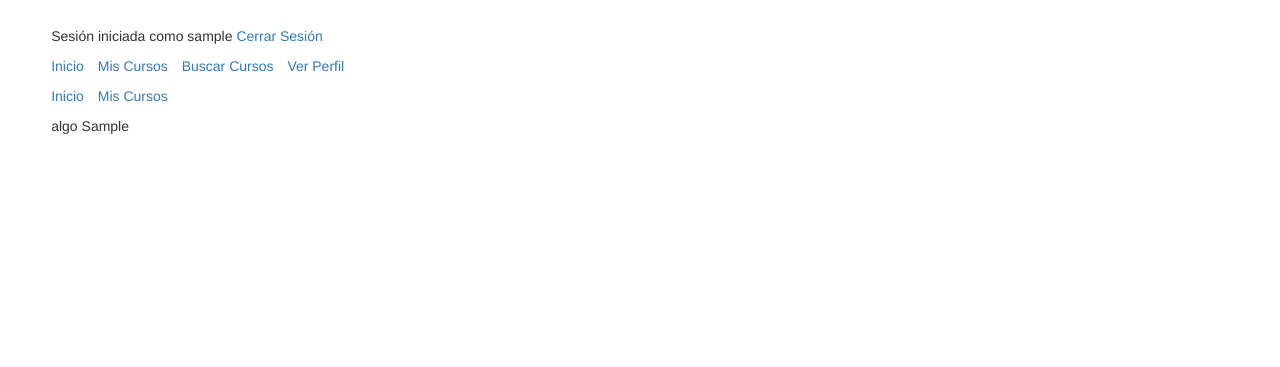
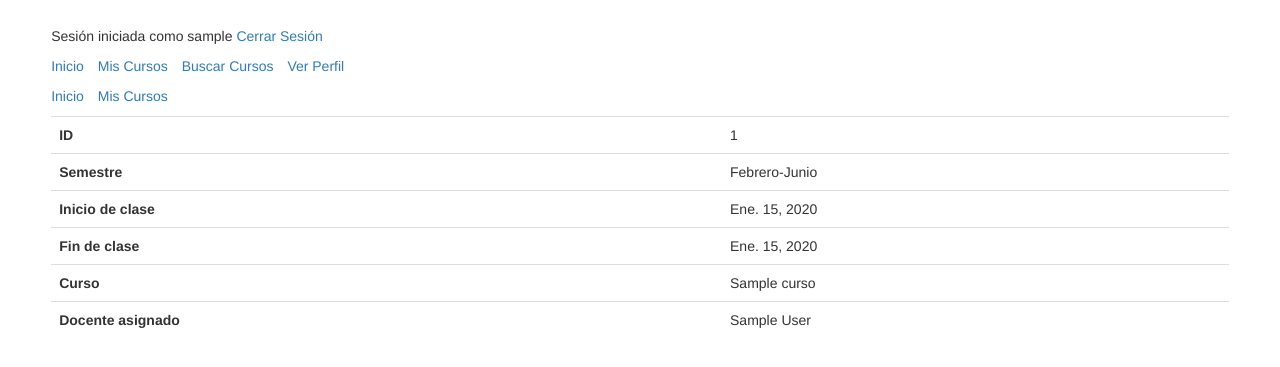
Before and after one commit to anderojas1/moodle_reloaded, a Django app: template templates/moodle/detalles_cohorte.html in a window 1280 px wide. Shown: the top 367 px of the page. Run offline with Django 3.2, Linux system fonts and the light colour scheme; a user stored in the database is signed in; tables that the repository leaves empty hold one stand-in row (values such as "Sample post"); the template is opened without the code that fills it: values that come from a table or form of the project are taken from there, most other values are stand-ins (such as "Sample title", 1, 10 or a date in 2020); parts of the project's set-up code (start-up, migrations or seed data) failed here and were passed over; some libraries are stand-ins or nearby versions.

Commit message:
admin puede ver los cursos, ver su información, ver sus cohortes y ver el detalle de ellas (todos los datos del modelo cohorte)

```diff
--- a/moodle/forms.py
+++ b/moodle/forms.py
@@ -1,7 +1,7 @@
 from django.forms import ModelForm
 from django import forms
 from .models import LeaderTeacher, Curso, RegistroNotas, Actividad, Curso
-from .models import LeaderTeacher, RegistroNotas, Actividad, NivelEscolar
+from .models import LeaderTeacher, RegistroNotas, Actividad
 
 class LeaderTeacherForm(ModelForm):
 
@@ -175,7 +175,7 @@ class CursoForm (ModelForm):
 		}
 
 
-class NivelEscolarForm(ModelForm):
+"""class NivelEscolarForm(ModelForm):
 	class Meta:
 		model = NivelEscolar
-		fields = ['nombre', 'soporte']
+		fields = ['nombre', 'soporte']"""
--- a/moodle/models.py
+++ b/moodle/models.py
@@ -135,6 +135,14 @@ class Cohorte(models.Model):
     def get_absolute_url(self):
         return ("detalles_cohorte", [self.id])
 
+    def get_semestre(self):
+        if self.semestre == 0:
+            return 'Febrero-Junio'
+        elif self.semestre == 1:
+            return 'Agosto-Diciembre'
+        else:
+            return 'None'
+
 class RegistroNotas(models.Model):#antes se llamaba ternaria
     actividad = models.ForeignKey(Actividad)
     cohorte = models.ForeignKey(Cohorte)
--- a/moodle/urls.py
+++ b/moodle/urls.py
@@ -1,10 +1,10 @@
 from django.conf.urls import include, url, patterns
 from django.contrib import admin
 from .views import LeaderDetalles, BuscarLeaderTeacher, TipoReportes, CursoDetalles, BuscarCursos, ListarNota, MatricularLeaderTeacher, MasterDetalles, CohortesCursos
-from .views import MasterCohorte, ActividadDetalles, ActividadFormulario
+from .views import DetallesCohorte, ActividadDetalles, ActividadFormulario
 from .views import RegistrarCurso
-from .views import MasterCohorte, ActividadDetalles, ActividadFormulario, GuardarNivelEscolar
-from .views import BorrarCurso, UpdateDatosCurso
+from .views import DetallesCohorte, ActividadDetalles, ActividadFormulario
+from .views import BorrarCurso, UpdateDatosCurso, CohortesCursos
 
 
 leader_urls = patterns ('',
@@ -33,19 +33,21 @@ curso_urls = patterns ('',
     url(r'^buscar$', BuscarCursos.as_view(), name="buscar_cursos"),
     url(r'^(?P<id_curso>\d+)/delete$', BorrarCurso.as_view(), name="borrar_curso"),
     url(r'^(?P<pk>\d+)/update$', UpdateDatosCurso.as_view(), name="update_curso"),
+    url(r'^(?P<id_curso>\d+)/cohortes$', CohortesCursos.as_view(), name="cohortes_curso"),
+    url(r'^(?P<id_curso>\d+)/(?P<id_cohorte>\d+)$', DetallesCohorte.as_view(), name="detalles_cohorte"),
 )
 
 master_urls = patterns ('',
     url(r'^(?P<id_persona>\d+)/$', MasterDetalles.as_view(), name="detalles_master"),
     url(r'^(?P<id_persona>\d+)/cursos/$', CohortesCursos.as_view(), name="cursos"),
-    url(r'^(?P<id_persona>\d+)/cursos/(?P<id_cohorte>\d+)/$', MasterCohorte.as_view(), name="detalles_cohorte"),
+    url(r'^(?P<id_persona>\d+)/cursos/(?P<id_cohorte>\d+)/$', DetallesCohorte.as_view(), name="detalles_cohorte"),
     url(r'^actividad/(?P<id_actividad>\d+)/$', ActividadDetalles.as_view(), name="detalles_actividad"), #Nuevo!
     url(r'^registrar_actividad$', ActividadFormulario.as_view(), name="registrar_actividad") #Nuevo!
     #url(r'^buscar$', BuscarMaster.as_view(), name="master_cursos"),
 )
 
 nivel_escolar_urls = patterns ('',
-    url(r'^(?P<id_persona>\d+)/$', GuardarNivelEscolar.as_view(), name="guardar_nivel_escolar")
+    #url(r'^(?P<id_persona>\d+)/$', GuardarNivelEscolar.as_view(), name="guardar_nivel_escolar")
 
 )
 
--- a/templates/moodle/detalles_cohorte.html
+++ b/templates/moodle/detalles_cohorte.html
@@ -1,7 +1,48 @@
 {% extends "inicio/perfil.html" %}
 {% block title %}
-    cohorte | {{id_cohorte}}
+    {{id_curso}} cohorte {{id_cohorte}}
 {% endblock %}
 {% block cohortes %}
-	<p>algo {{id_cohorte}}</p>
+	{% if cohorte %}
+		<div class="table-responsive">
+			<table class="table table-hover">
+				<tr>
+					<th>
+						ID
+					</th>
+					<td>
+						{{cohorte.id}}
+					</td>
+				</tr>
+				<tr>
+					<th>
+						Semestre
+					</th>
+					<td>
+						{{cohorte.get_semestre}}
+					</td>
+				</tr>
+				<tr>
+					<th>
+						Inicio de clase
+					</th>
+					<td>
+						{{cohorte.fecha_inicio}}
+					</td>
+				</tr>
+				<tr>
+					<th>Fin de clase</th>
+					<td>{{cohorte.fecha_fin}}</td>
+				</tr>
+				<tr>
+					<th>Curso</th>
+					<td>{{curso}}</td>
+				</tr>
+				<tr>
+					<th>Docente asignado</th>
+					<td>{{cohorte.master}}</td>
+				</tr>
+			</table>
+		</div>
+	{% endif %}
 {% endblock %}
```
Also changed, not shown: moodle/views.py (+40 -24 lines), templates/moodle/detalles_curso.html (+9 -4 lines), moodle/migrations/0003_merge.py (added).
